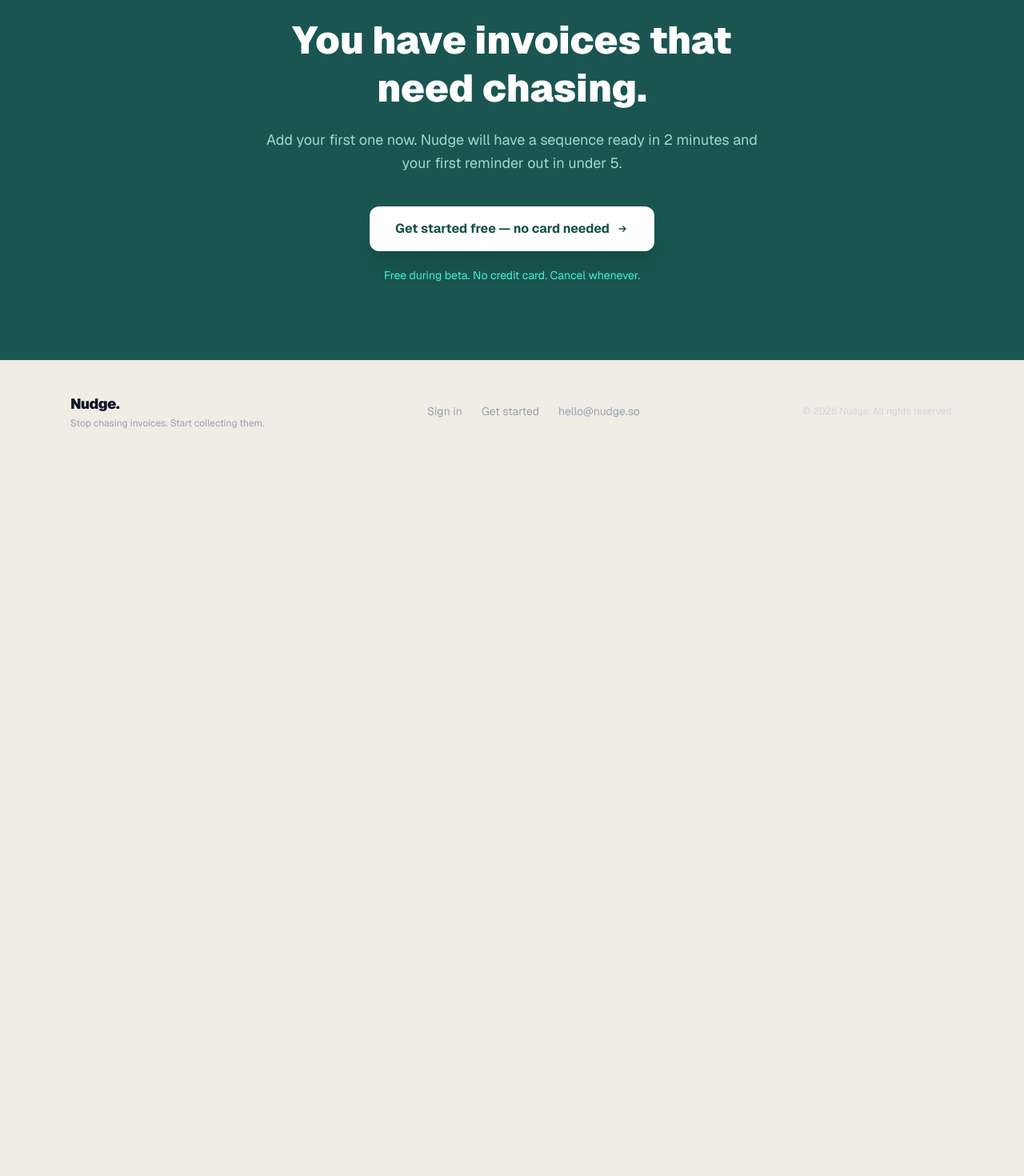
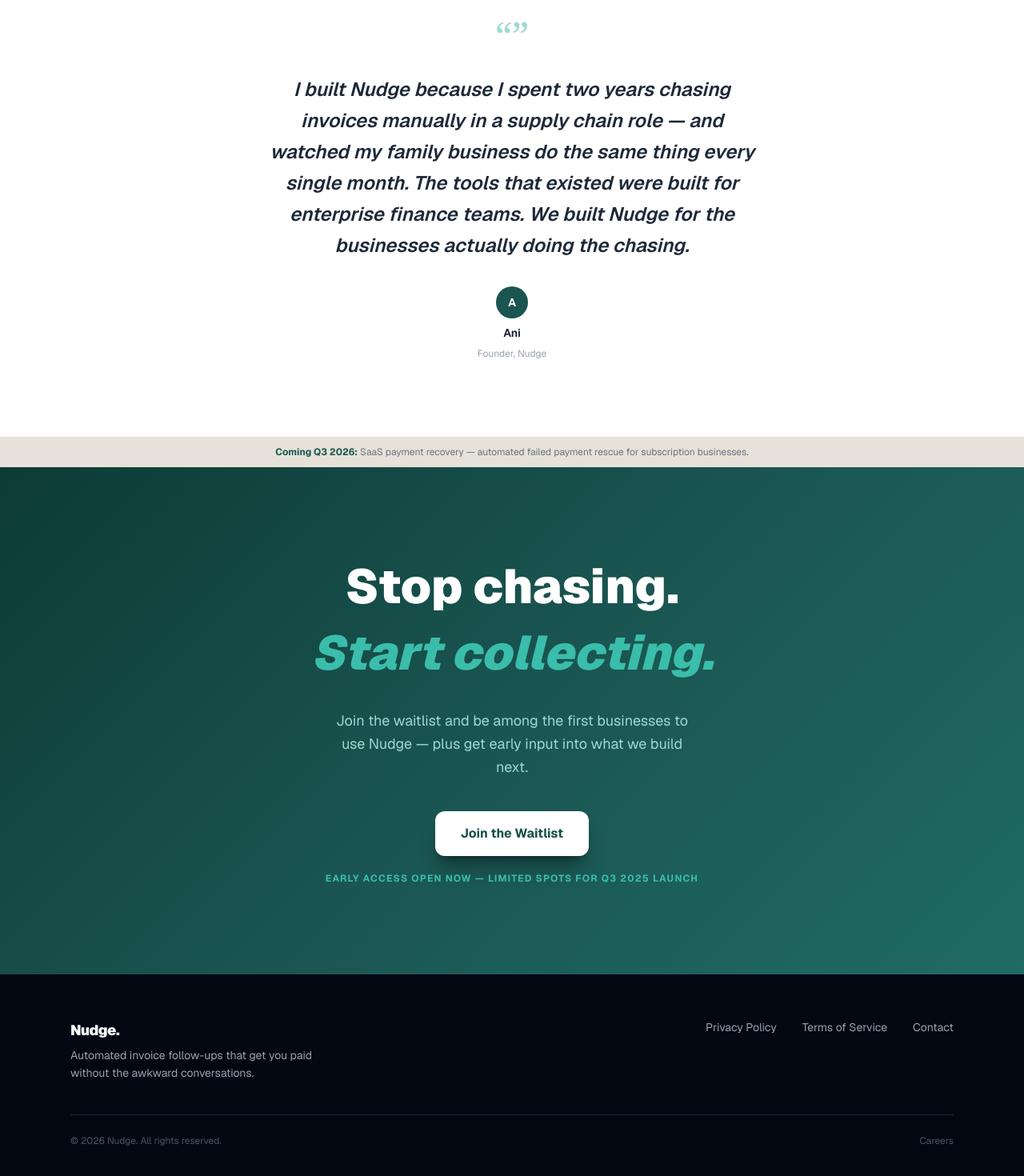
Before and after one commit to aartisharmaworkpm-create/nudge, a Next.js app: page / in a window 1280 px wide. Shown: the part 4382-5852 px from the top of the page at 80% size. Before the commit the page ends 4959 px from the top, so only its background shows below. Built offline with nearby package versions, Linux system fonts and the light colour scheme.

Commit message:
feat: add founder quote, teaser strip, gradient CTA, dark footer

```diff
--- a/src/app/page.tsx
+++ b/src/app/page.tsx
@@ -10,6 +10,8 @@
       <HowItWorks />
       <Stats />
       <Features />
+      <FounderQuote />
+      <TeaserStrip />
       <FinalCTA />
       <Footer />
     </div>
@@ -331,29 +333,70 @@
   );
 }
 
+// ── Founder quote ─────────────────────────────────────────────────────────────
+
+function FounderQuote() {
+  return (
+    <section className="bg-white py-24">
+      <div className="max-w-2xl mx-auto px-6 text-center">
+        <p className="text-5xl text-teal-200 font-serif leading-none mb-6">&ldquo;&rdquo;</p>
+        <blockquote className="text-xl sm:text-2xl italic font-semibold text-gray-800 leading-relaxed mb-8">
+          I built Nudge because I spent two years chasing invoices manually in a supply chain role — and
+          watched my family business do the same thing every single month. The tools that existed were
+          built for enterprise finance teams. We built Nudge for the businesses actually doing the chasing.
+        </blockquote>
+        <div className="flex flex-col items-center gap-2">
+          <div className="w-10 h-10 rounded-full bg-teal-800 text-white text-sm font-bold flex items-center justify-center">
+            A
+          </div>
+          <p className="font-semibold text-gray-900 text-sm">Ani</p>
+          <p className="text-gray-400 text-xs">Founder, Nudge</p>
+        </div>
+      </div>
+    </section>
+  );
+}
+
+// ── Teaser strip ──────────────────────────────────────────────────────────────
+
+function TeaserStrip() {
+  return (
+    <div className="bg-cream-dark border-y border-cream-dark py-2.5 text-center">
+      <p className="text-xs text-gray-500">
+        <span className="font-bold text-teal-800">Coming Q3 2026:</span>{" "}
+        SaaS payment recovery — automated failed payment rescue for subscription businesses.
+      </p>
+    </div>
+  );
+}
+
 // ── Final CTA ─────────────────────────────────────────────────────────────────
 
 function FinalCTA() {
   return (
-    <section className="bg-teal-800 py-24">
+    <section
+      className="py-28"
+      style={{ background: "linear-gradient(135deg, #0D3B36 0%, #1A5551 50%, #206B65 100%)" }}
+    >
       <div className="max-w-2xl mx-auto px-6 text-center">
-        <h2 className="text-4xl sm:text-5xl font-black text-white mb-5 leading-tight">
-          You have invoices that need chasing.
+        <h2 className="text-5xl sm:text-6xl font-black text-white leading-tight mb-2">
+          Stop chasing.
         </h2>
-        <p className="text-teal-200 text-lg mb-10 leading-relaxed">
-          Add your first one now. Nudge will have a sequence ready in 2 minutes
-          and your first reminder out in under 5.
+        <h2 className="text-5xl sm:text-6xl font-black italic text-teal-400 leading-tight mb-8">
+          Start collecting.
+        </h2>
+        <p className="text-teal-200 text-lg mb-10 leading-relaxed max-w-md mx-auto">
+          Join the waitlist and be among the first businesses to use Nudge — plus get early input into what we build next.
         </p>
         <Link
           href="/signup"
-          className="inline-flex items-center gap-2 bg-white text-teal-900 px-8 py-4 rounded-xl text-base font-bold hover:bg-teal-50 transition-colors shadow-xl shadow-teal-950/30"
+          className="inline-flex items-center gap-2 bg-white text-teal-900 px-8 py-4 rounded-xl text-base font-bold hover:bg-teal-50 transition-colors shadow-xl shadow-black/30 mb-5"
         >
-          Get started free — no card needed
-          <svg className="w-4 h-4" fill="none" stroke="currentColor" viewBox="0 0 24 24">
-            <path strokeLinecap="round" strokeLinejoin="round" strokeWidth={2} d="M13 7l5 5m0 0l-5 5m5-5H6" />
-          </svg>
+          Join the Waitlist
         </Link>
-        <p className="text-teal-300 text-sm mt-5">Free during beta. No credit card. Cancel whenever.</p>
+        <p className="text-teal-400 text-xs font-bold tracking-widest uppercase">
+          Early access open now — limited spots for Q3 2025 launch
+        </p>
       </div>
     </section>
   );
@@ -363,18 +406,25 @@
 
 function Footer() {
   return (
-    <footer className="border-t border-cream-dark py-10 bg-cream">
-      <div className="max-w-6xl mx-auto px-6 flex flex-col sm:flex-row items-center justify-between gap-4">
-        <div>
-          <span className="text-lg font-black text-gray-900 tracking-tight">Nudge.</span>
-          <p className="text-xs text-gray-400 mt-0.5">Stop chasing invoices. Start collecting them.</p>
+    <footer className="bg-gray-950 py-14">
+      <div className="max-w-6xl mx-auto px-6">
+        <div className="flex flex-col sm:flex-row items-start justify-between gap-8 mb-10">
+          <div className="max-w-xs">
+            <span className="text-lg font-black text-white tracking-tight">Nudge.</span>
+            <p className="text-gray-400 text-sm mt-1.5 leading-relaxed">
+              Automated invoice follow-ups that get you paid without the awkward conversations.
+            </p>
+          </div>
+          <div className="flex items-center gap-8 text-sm text-gray-400">
+            <a href="#" className="hover:text-white transition-colors">Privacy Policy</a>
+            <a href="#" className="hover:text-white transition-colors">Terms of Service</a>
+            <a href="mailto:hello@nudge.so" className="hover:text-white transition-colors">Contact</a>
+          </div>
         </div>
-        <div className="flex items-center gap-6 text-sm text-gray-400">
-          <Link href="/login" className="hover:text-gray-700 transition-colors">Sign in</Link>
-          <Link href="/signup" className="hover:text-gray-700 transition-colors">Get started</Link>
-          <a href="mailto:hello@nudge.so" className="hover:text-gray-700 transition-colors">hello@nudge.so</a>
+        <div className="border-t border-gray-800 pt-6 flex flex-col sm:flex-row items-center justify-between gap-3">
+          <p className="text-xs text-gray-600">© {new Date().getFullYear()} Nudge. All rights reserved.</p>
+          <a href="#" className="text-xs text-gray-600 hover:text-gray-400 transition-colors">Careers</a>
         </div>
-        <p className="text-xs text-gray-300">© {new Date().getFullYear()} Nudge. All rights reserved.</p>
       </div>
     </footer>
   );
```
